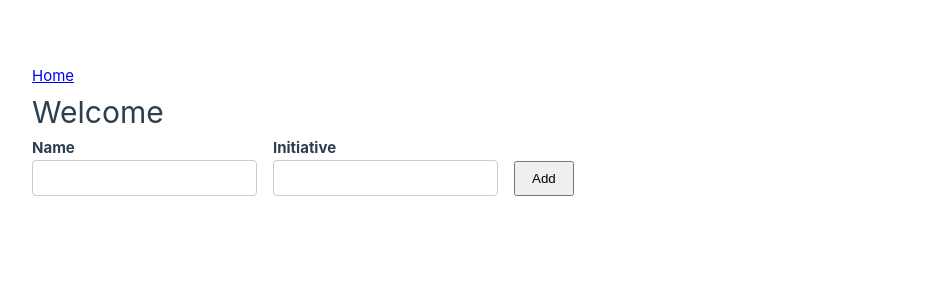
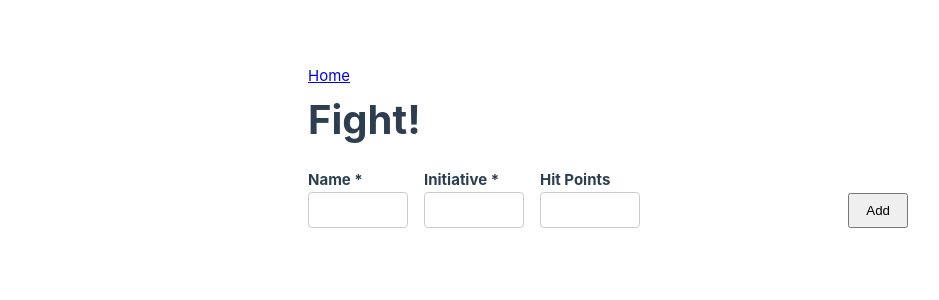
Before and after one commit to adamisarobot/initiative, a Vue app: page / in a window 1280 px wide. Shown: the top 300 px of the page, without its empty margins (32-971 px from the left). Built offline with nearby package versions, Linux system fonts and the light colour scheme.

Commit message:
Update list
- Update app title
- Update content
- Move form css to components
- Update form with alpha enforcement
- Add InitiativeItem component
- Add HP record
- Add hidden input for HP
- Sort list dynamically

```diff
--- a/index.html
+++ b/index.html
@@ -1,10 +1,10 @@
-<!DOCTYPE html>
+<!doctype html>
 <html lang="en">
   <head>
-    <meta charset="UTF-8">
-    <link rel="icon" href="/favicon.ico">
-    <meta name="viewport" content="width=device-width, initial-scale=1.0">
-    <title>Vite App</title>
+    <meta charset="UTF-8" />
+    <link rel="icon" href="/favicon.ico" />
+    <meta name="viewport" content="width=device-width, initial-scale=1.0" />
+    <title>Roll for Initiative!</title>
   </head>
   <body>
     <div id="app"></div>
--- a/src/assets/forms.css
+++ /dev/null
@@ -1,25 +0,0 @@
-.form {
-  display: flex;
-  gap: 1rem;
-  justify-content: flex-start;
-  align-items: flex-end;
-}
-
-.form .btn {
-  padding: 0.5rem 1rem;
-}
-
-.form-group label {
-  display: block;
-  font-weight: bold;
-  margin-bottom: 0;
-}
-
-.form-group input {
-  display: block;
-  width: 100%;
-  padding: 0.5rem;
-  border: 1px solid #ccc;
-  border-radius: 0.25rem;
-  font-size: 1rem;
-}
--- a/src/assets/main.css
+++ b/src/assets/main.css
@@ -1,7 +1,12 @@
 @import './base.css';
-@import './forms.css';
 
 #app {
-  max-width: 1200px;
+  max-width: 37.5rem;
   margin: 0 auto;
 }
+
+h1 {
+  font-size: 2.5rem;
+  font-weight: 700;
+  margin-bottom: 1rem;
+}
--- a/src/components/InitiativeForm.vue
+++ b/src/components/InitiativeForm.vue
@@ -1,14 +1,25 @@
 <template>
   <form class="form">
     <div class="form-group">
-      <label for="name">Name</label>
-      <input type="text" id="name" class="form-control" v-model="name" />
+      <label for="name">Name *</label>
+      <input
+        type="text"
+        id="name"
+        class="form-control"
+        v-model="name"
+        @:keypress="alphaOnly($event)"
+        data-lpignore="true"
+      />
     </div>
     <div class="form-group">
-      <label for="init">Initiative</label>
-      <input type="number" id="init" class="form-control" v-model="init" />
+      <label for="init">Initiative *</label>
+      <input type="text" id="init" class="form-control" v-model="init" data-lpignore="true" />
     </div>
-    <button type="button" class="btn" @click="submit">Add</button>
+    <div class="form-group">
+      <label for="hp">Hit Points</label>
+      <input type="text" id="hp" class="form-control" v-model="hp" data-lpignore="true" />
+    </div>
+    <button type="button" class="btn push-left" @click="submit">Add</button>
   </form>
 </template>
 
@@ -18,13 +29,51 @@ const emit = defineEmits(['submit']);
 
 const name = ref('');
 const init = ref<number>();
+const hp = ref<number>();
+
+const alphaOnly = (event: { keyCode: number; preventDefault: () => void }) => {
+  const char = String.fromCharCode(event.keyCode);
+  if (/^[[a-zA-Z0-9\s]+$/.test(char)) return true;
+  else event.preventDefault();
+};
+
 const submit = () => {
   if (name.value === '' || init.value === undefined) return;
 
-  emit('submit', { name: name.value, initiative: init.value });
+  emit('submit', { name: name.value, initiative: init.value, hp: hp.value });
   name.value = '';
   init.value = undefined;
+  hp.value = undefined;
 };
 </script>
 
-<style scoped></style>
+<style scoped>
+.form {
+  display: flex;
+  gap: 1rem;
+  justify-content: flex-start;
+  align-items: flex-end;
+}
+
+.form .btn {
+  padding: 0.5rem 1rem;
+}
+
+.form .btn.push-left {
+  margin-left: auto;
+}
+
+.form-group label {
+  display: block;
+  font-weight: bold;
+  margin-bottom: 0;
+}
+
+.form-group input {
+  max-width: 100px;
+  padding: 0.5rem;
+  border: 1px solid #ccc;
+  border-radius: 0.25rem;
+  font-size: 1rem;
+}
+</style>
--- /dev/null
+++ b/src/components/InitiativeItem.vue
@@ -0,0 +1,55 @@
+<template>
+  <li class="item">
+    <div class="item__init">{{ pc.initiative }}</div>
+    <div class="item__name">{{ pc.name }}</div>
+    <div class="item__hp" v-if="pc.hp">
+      <label class="sr-only" for="hp-inline">HP: </label>
+      <input class="item__inline" type="text" :value="pc.hp" maxlength="3" data-lpignore="true" />
+    </div>
+  </li>
+</template>
+
+<script lang="ts" setup>
+defineProps<{
+  pc: {
+    name: string;
+    initiative: number;
+    hp?: number;
+  };
+}>();
+</script>
+
+<style scoped>
+.item {
+  display: flex;
+  align-items: center;
+  margin-bottom: 1rem;
+  padding: 0.5rem;
+  border: 1px solid #ccc;
+  border-radius: 0.25rem;
+  font-size: 1rem;
+}
+
+.item__init {
+  margin-right: 0.5rem;
+  outline: 0 solid hotpink;
+}
+
+.item__name {
+  flex: 1;
+  font-weight: bold;
+  padding-left: 0.5rem;
+  border-left: 1px solid #ccc;
+}
+.item__hp {
+  margin-left: auto;
+}
+.item__inline {
+  max-width: 2.5rem;
+  margin-left: 0.25rem;
+  padding: 0.5rem 0.25rem 0.5rem;
+  border: 0;
+  border-radius: 0.25rem;
+  font-size: 1rem;
+}
+</style>
--- a/src/components/InitiativeList.vue
+++ b/src/components/InitiativeList.vue
@@ -1,16 +1,31 @@
 <template>
-  <ul v-if="initiative.length > 0">
-    <li v-for="pc in initiative" :key="pc.name">{{ pc.name }}: {{ pc.initiative }}</li>
+  <ul class="init-list" v-if="sortedInit.length > 0">
+    <InitiativeItem v-for="pc in sortedInit" :key="pc.name" :pc="pc" />
   </ul>
 </template>
 
 <script setup lang="ts">
-defineProps<{
+import { computed } from 'vue';
+import InitiativeItem from '@/components/InitiativeItem.vue';
+
+const props = defineProps<{
   initiative: {
     name: string;
     initiative: number;
+    hp?: number;
   }[];
 }>();
+
+// This method will create a new initiative list sorted from highest to lowest
+const sortedInit = computed(() => {
+  return [...props.initiative].sort((a, b) => b.initiative - a.initiative);
+});
 </script>
 
-<style scoped></style>
+<style scoped>
+.init-list {
+  list-style: none;
+  padding: 0;
+  margin: 2rem 0 1rem;
+}
+</style>
--- a/src/views/HomeView.vue
+++ b/src/views/HomeView.vue
@@ -1,6 +1,6 @@
 <template>
   <main>
-    <h1>Welcome</h1>
+    <h1>Fight!</h1>
     <div class="card">
       <InitiativeForm @submit="addToList" />
       <InitiativeList :initiative="initiative" />
@@ -13,8 +13,8 @@ import { reactive } from 'vue';
 import InitiativeForm from '@/components/InitiativeForm.vue';
 import InitiativeList from '@/components/InitiativeList.vue';
 
-const initiative = reactive<{ name: string; initiative: number }[]>([]);
-const addToList = (pc: { name: string; initiative: number }) => {
+const initiative = reactive<{ name: string; initiative: number; hp?: number }[]>([]);
+const addToList = (pc: { name: string; initiative: number; hp?: number }) => {
   initiative.sort().push(pc);
 };
 </script>
```
